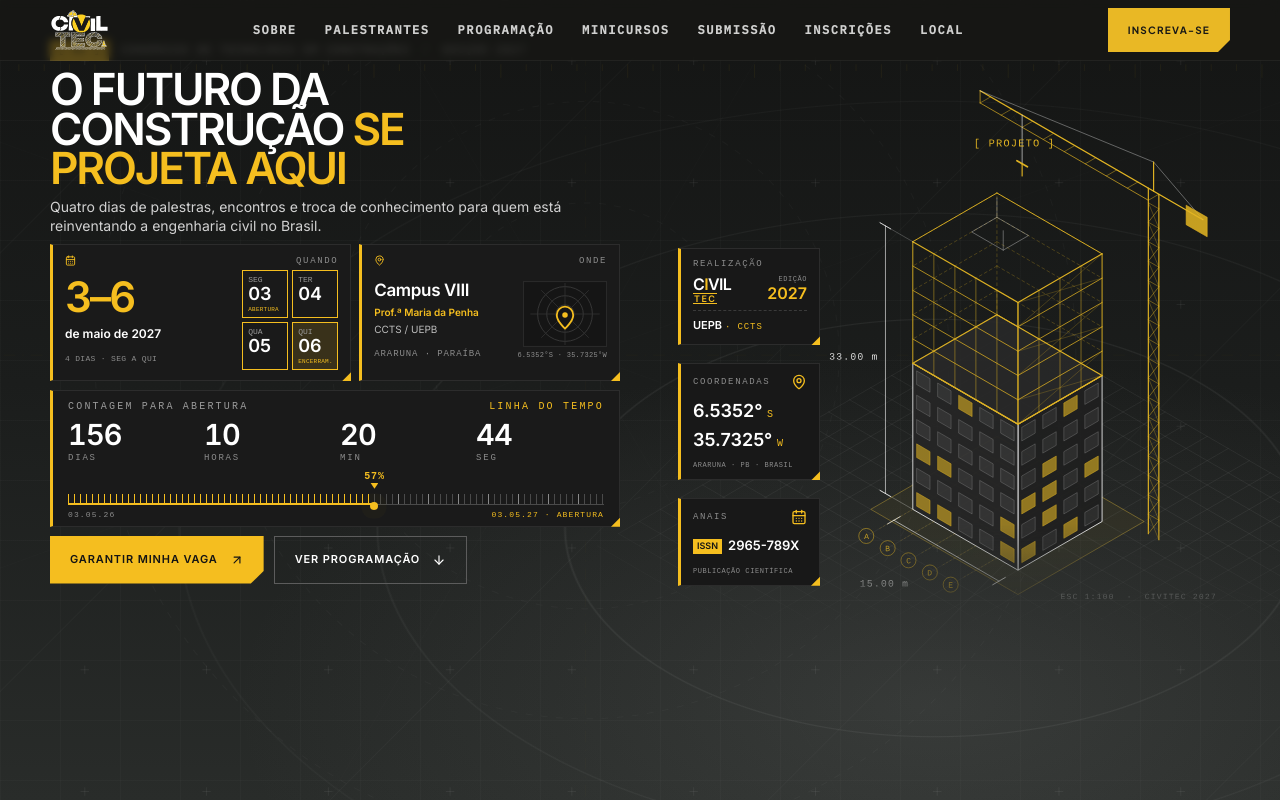
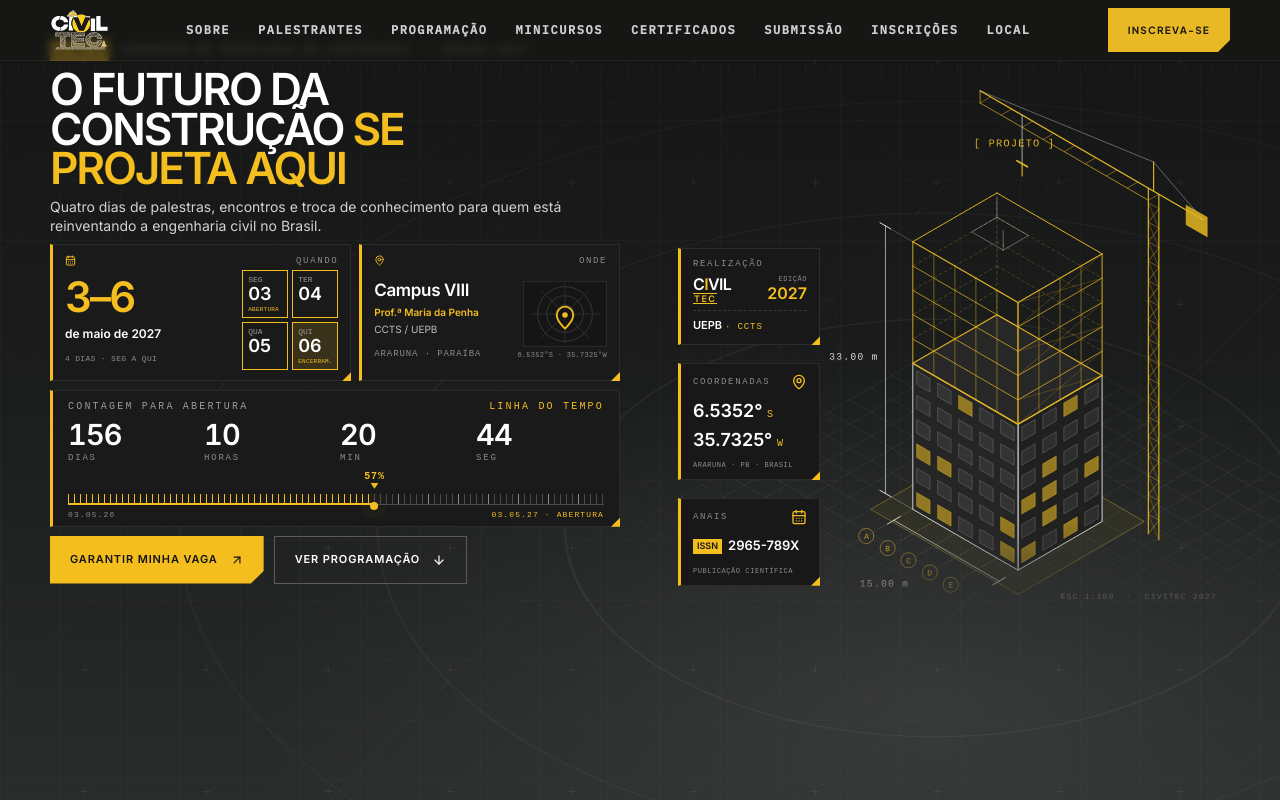
Before and after one commit to Dkalones/civil-tec, a React (Vite) app: page / in a window 1280 px wide. Shown: the top 800 px of the page. Built offline with nearby package versions, Linux system fonts and the light colour scheme.

Commit message:
Add certificates link to navigation

```diff
--- a/src/components/site/Nav.jsx
+++ b/src/components/site/Nav.jsx
@@ -9,6 +9,7 @@ const LINKS = [
   { label: "Palestrantes", to: "/palestrantes" },
   { label: "Programação", to: "/programacao" },
   { label: "Minicursos", to: "/minicursos" },
+  { label: "Certificados", to: "/certificados" },
   { label: "Submissão", to: "/submissao" },
   { label: "Inscrições", to: "/inscricao" },
   { label: "Local", to: "/local" },
```
